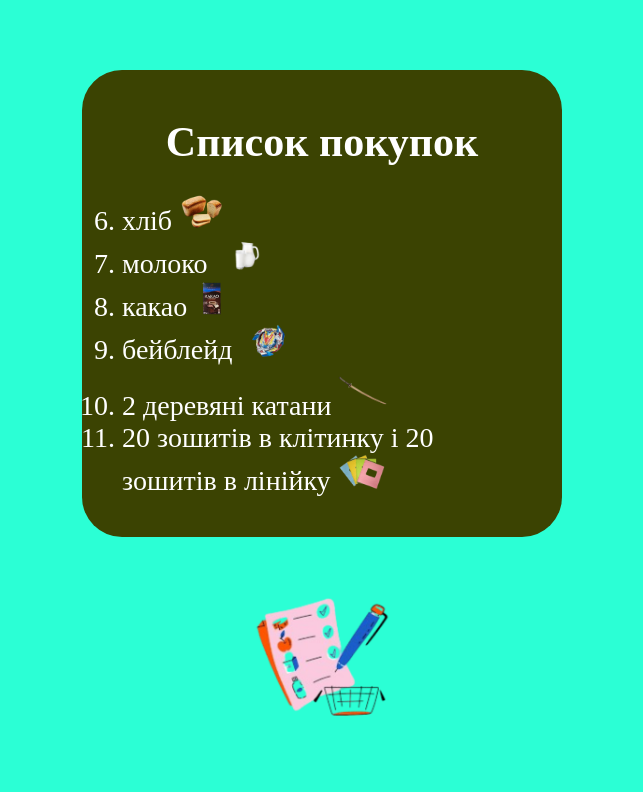
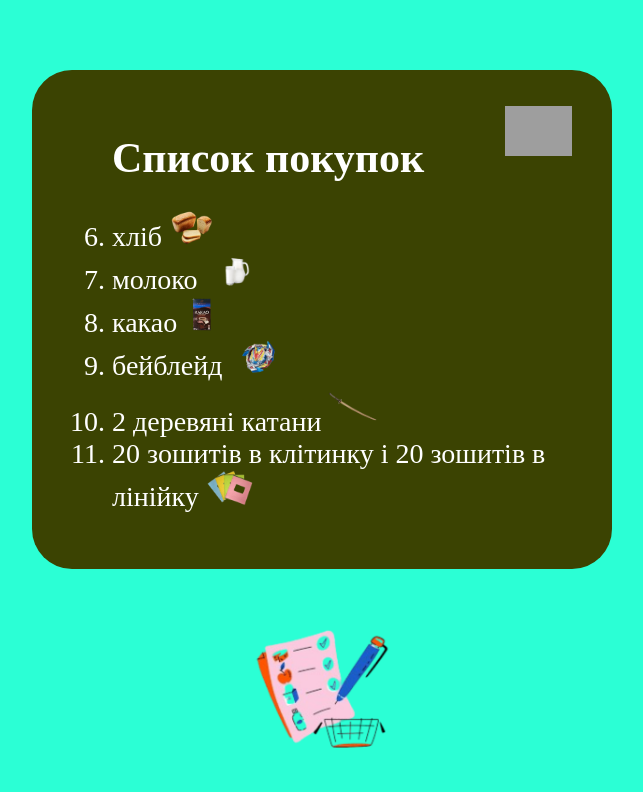
Before and after one commit to YaroslavHumen/HW-7, a plain HTML site: page index.html in a window 1280 px wide. Shown: the whole page, without its empty margins (318-961 px from the left). Drawn offline with Linux system fonts and the light colour scheme; grey boxes are pictures that could not be loaded.

Commit message:
add img with absolut adress

```diff
--- a/css/style.css
+++ b/css/style.css
@@ -3,15 +3,26 @@ background: rgb(43, 255, 213);
 text-align: center;
 }
 
+.title-box {
+    display: flex;
+    flex-direction: row;
+    justify-content: space-between;
+
+}
+
 .list {
 display: block;
 background-color: rgb(59, 67, 2);
-width: 400px;
+width: 500px;
 margin: 70px auto 20px auto;
 padding: 20px 40px 40px 40px;
 border-radius: 40px;
 text-align: start;
 color: white;
+}
+
+.img {
+    display: block;
 }
 
 li {
--- a/index.html
+++ b/index.html
@@ -7,9 +7,15 @@
     <link rel="stylesheet" href="css/style.css" />
 </head>
 <body class="body">
-    <ol start="6"
-        class="list">
-    <h1>Список покупок</h1>
+    <div class="list">
+        <ol start="6">
+        <div class="title-box">
+            <h1>Список покупок</h1>
+            <img src="https://www.shutterstock.com/image-photo/checklist-concept-box-red-checkmark-260nw-1644832552.jpg"
+                 alt="Список покупок"
+                 height="50px"
+                 class="img">
+        </div>
 
         <li>хліб
             <img src="images/bread.png" alt="bread" height="36px">
@@ -30,6 +36,7 @@
             <img src="images/notebooks.png" alt="notebooks" height="36px">
         </li>
     </ol>
+    </div>
     <img src="images/back.png" alt="Корзина продуктів" width="200px">
 </body>
 </html>
```
